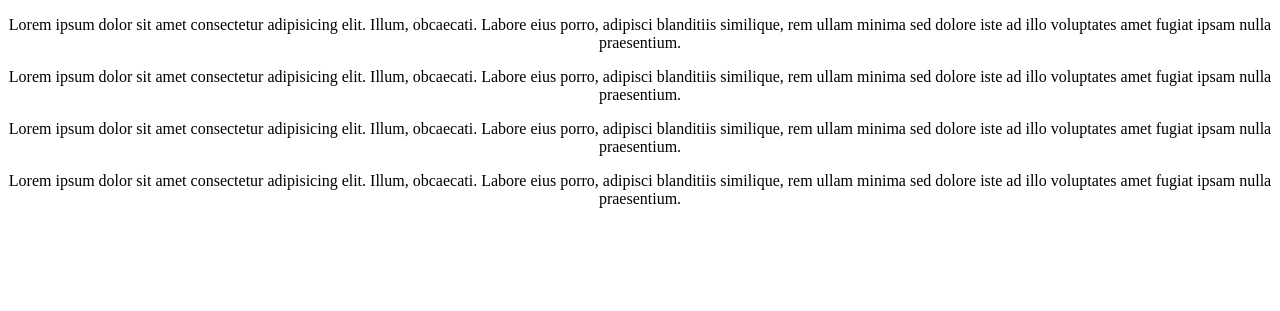
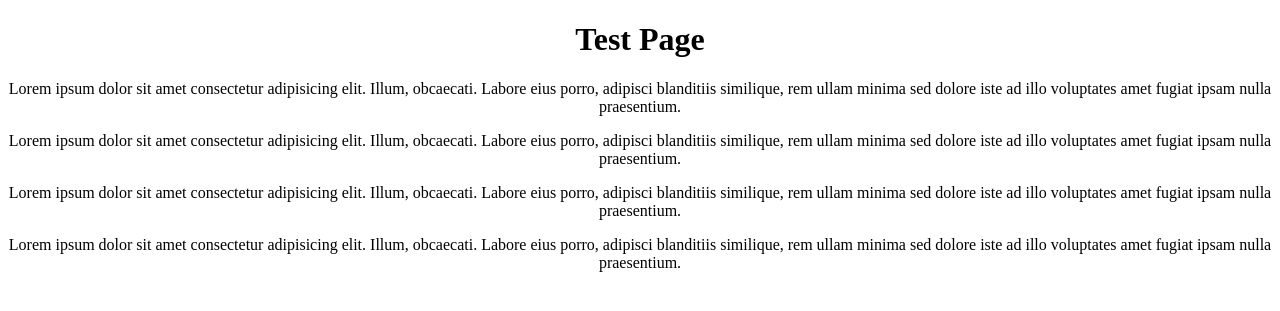
Before and after one commit to Shu-Ting-Huang/test-project, a Django app: page / in a window 1280 px wide. Shown: the top 311 px of the page. Run offline with Django 3.2, Linux system fonts and the light colour scheme.

Commit message:
Put back title

```diff
--- a/app/templates/index.html
+++ b/app/templates/index.html
@@ -5,7 +5,7 @@
         <title>Test Page</title>
     </head>
     <body>
-        <!-- <h1 style="text-align: center;">Test Page</h1> -->
+        <h1 style="text-align: center;">Test Page</h1>
         <p style="text-align: center;">Lorem ipsum dolor sit amet consectetur adipisicing elit. Illum, obcaecati. Labore eius porro, adipisci blanditiis similique, rem ullam minima sed dolore iste ad illo voluptates amet fugiat ipsam nulla praesentium.</p>
         <p style="text-align: center;">Lorem ipsum dolor sit amet consectetur adipisicing elit. Illum, obcaecati. Labore eius porro, adipisci blanditiis similique, rem ullam minima sed dolore iste ad illo voluptates amet fugiat ipsam nulla praesentium.</p>
         <p style="text-align: center;">Lorem ipsum dolor sit amet consectetur adipisicing elit. Illum, obcaecati. Labore eius porro, adipisci blanditiis similique, rem ullam minima sed dolore iste ad illo voluptates amet fugiat ipsam nulla praesentium.</p>
```
